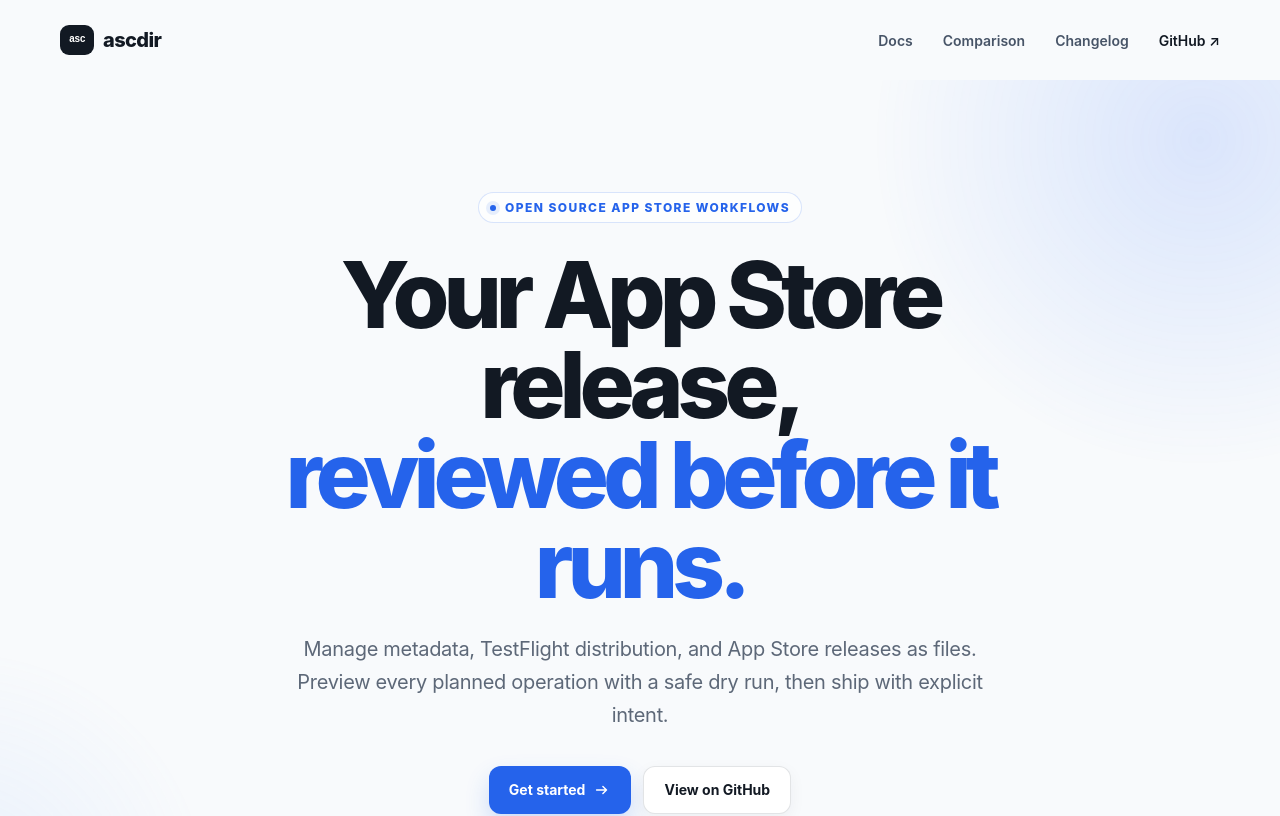
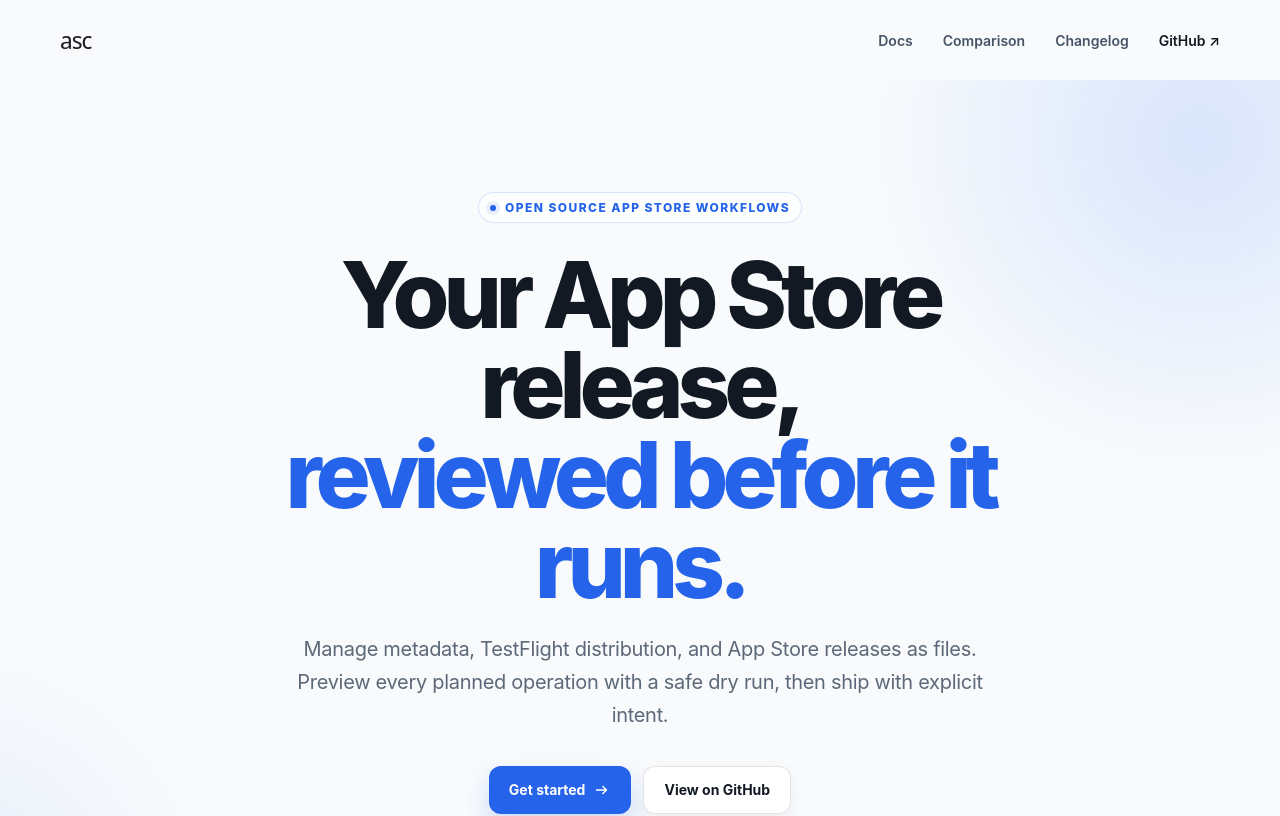
Before and after one commit to Arata1202/ascdir, a Next.js app in the folder website/: page / in a window 1280 px wide. Shown: the top 816 px of the page. Built offline with nearby package versions, Linux system fonts and the light colour scheme; no server answers.

Commit message:
fix: restore approved asc branding

```diff
--- a/website/app/globals.css
+++ b/website/app/globals.css
@@ -99,23 +99,14 @@ main {
 .brand {
   display: inline-flex;
   align-items: center;
-  gap: 9px;
-  font-weight: 760;
-  letter-spacing: -0.03em;
-  font-size: 20px;
+  color: #1d1d1f;
 }
-.brandMark {
-  width: 34px;
-  height: 30px;
-  display: grid;
-  place-items: center;
-  border-radius: 9px;
-  color: white;
-  background: var(--ink);
-  font:
-    700 10px/1 "SFMono-Regular",
-    monospace;
-  letter-spacing: -0.06em;
+.brandWordmark {
+  font-family: "Noto Sans Display", "Noto Sans", Arial, sans-serif;
+  font-size: 24px;
+  font-weight: 400;
+  line-height: 1;
+  letter-spacing: -1.1px;
 }
 .navLinks {
   display: flex;
@@ -512,13 +503,9 @@ main {
 }
 .footer .brand {
   color: var(--ink);
-  font-size: 17px;
 }
-.footer .brandMark {
-  width: 26px;
-  height: 26px;
-  border-radius: 7px;
-  font-size: 11px;
+.footer .brandWordmark {
+  font-size: 21px;
 }
 .footer > div {
   display: flex;
--- a/website/src/components/brand.tsx
+++ b/website/src/components/brand.tsx
@@ -3,10 +3,9 @@ import Link from "next/link";
 export function Brand() {
   return (
     <Link className="brand" href="/" aria-label="ascdir home">
-      <span className="brandMark" aria-hidden="true">
+      <span className="brandWordmark" aria-hidden="true">
         asc
       </span>
-      <span>ascdir</span>
     </Link>
   );
 }
```
Also changed, not shown: website/app/icon.svg.
